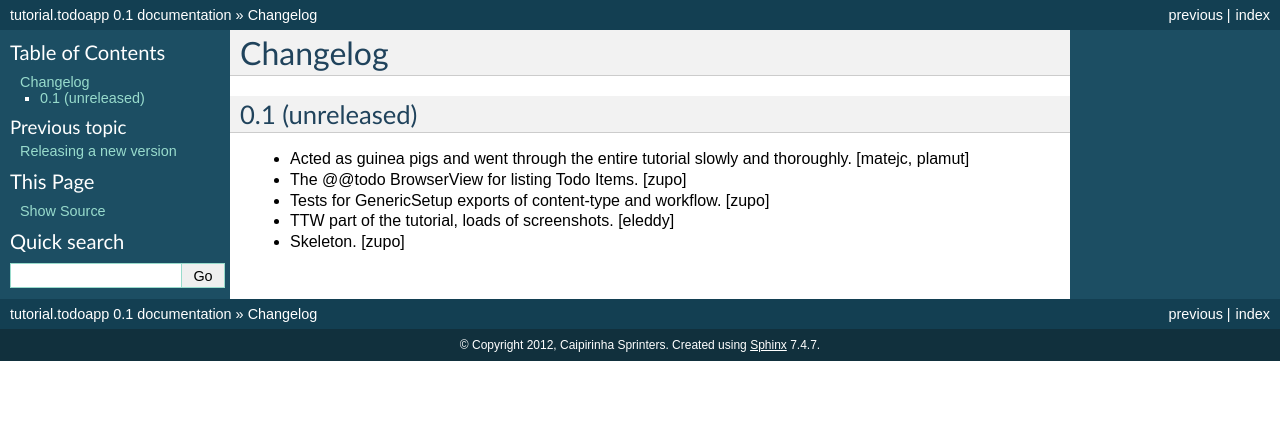
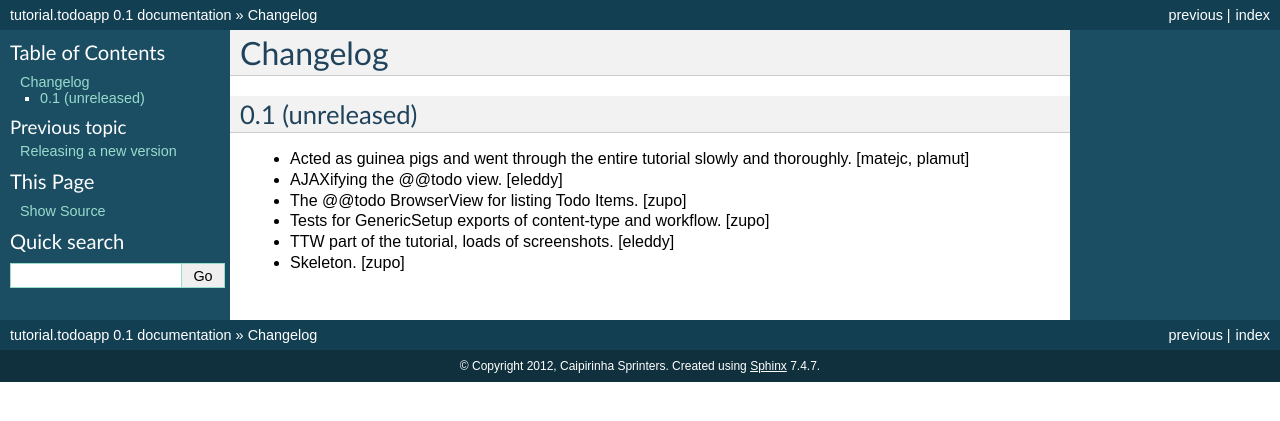
Before and after one commit to collective/tutorial.todoapp, a Sphinx documentation site: the page built from docs/HISTORY.rst, in a window 1280 px wide. Shown: the top 421 px of the page. Built offline with Sphinx 7.4.7, drawn with Linux system fonts in a browser that asks for light colours.

Commit message:
more creditz

```diff
--- a/docs/HISTORY.rst
+++ b/docs/HISTORY.rst
@@ -8,6 +8,9 @@ Changelog
 - Acted as guinea pigs and went through the entire tutorial slowly and
   thoroughly.
   [matejc, plamut]
+
+- AJAXifying the @@todo view.
+  [eleddy]
 
 - The @@todo BrowserView for listing Todo Items.
   [zupo]
```
